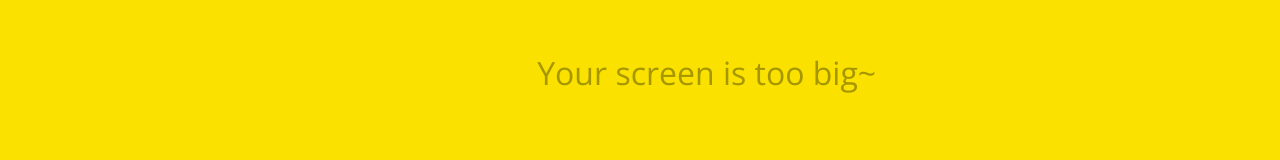
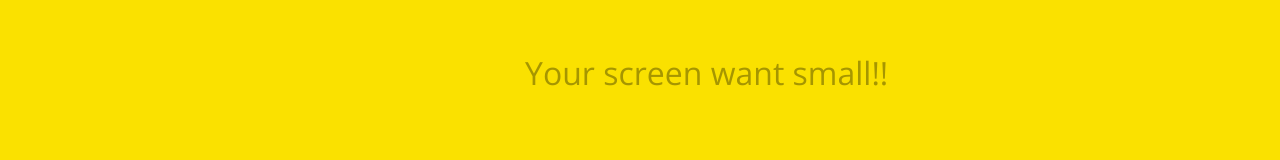
Before and after one commit to heejunggg/clone-git-last, a plain HTML site: page friends.html in a window 1280 px wide. Shown: the part 327-487 px from the top of the page. Drawn offline with nearby package versions, Linux system fonts and the light colour scheme.

Commit message:
friends_small

```diff
--- a/friends.html
+++ b/friends.html
@@ -97,7 +97,7 @@
     </nav>
 
     <div id="no-mobile">
-        <span>Your screen is too big~</span>
+        <span>Your screen want small!!</span>
      </div>
 
     <script src="https://kit.fontawesome.com/3d2f6dddc1.js" crossorigin="anonymous"></script>
```
